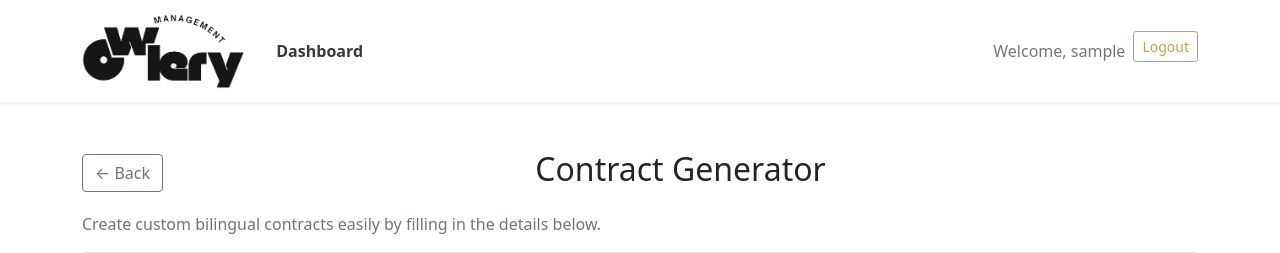
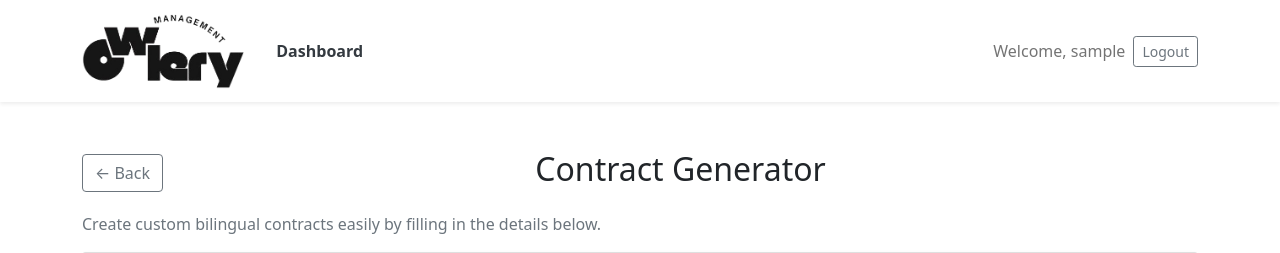
Before and after one commit to susanachavez02/owlerymanagement, a Django app: page /cases/templates/ in a window 1280 px wide. Shown: the top 253 px of the page. Run offline with Django 5.2, Linux system fonts and the light colour scheme; the visitor is signed in with stand-in values (Sample User, id 1); some libraries are stand-ins or nearby versions.

Commit message:
logout and welcome alignment

```diff
--- a/templates/base.html
+++ b/templates/base.html
@@ -218,18 +218,15 @@
                 <ul class="navbar-nav ms-auto mb-2 mb-lg-0">
                     {% if request.user.is_authenticated %}
                         <li class="nav-item">
-                            <span class="navbar-text me-2">
-                                Welcome, {{ request.user.username }}
-                            </span>
+                            <div class="d-flex align-items-center">
+                                <span class="navbar-text me-2">
+                                    Welcome, {{ user.username }}
+                                </span>
+                                <a href="{% url 'users:logout' %}" class="btn btn-outline-secondary btn-sm">Logout</a>
+                            </div>
                         </li>
-                        <li class="nav-item">
-                              <form action="{% url 'users:logout' %}" method="post" class="d-inline">
-                                {% csrf_token %}
-                                <button type="submit" class="btn btn-outline-gold btn-sm">Logout</button>
-                            </form>
-                        </li>
-                            {% else %}
-                        <li class="nav-item">
+                    {% else %}
+                            <li class="nav-item">
                             <a class="btn btn-outline-gold btn-sm" href="{% url 'users:login' %}">Login</a>
                             </li>
                     {% endif %}
```
